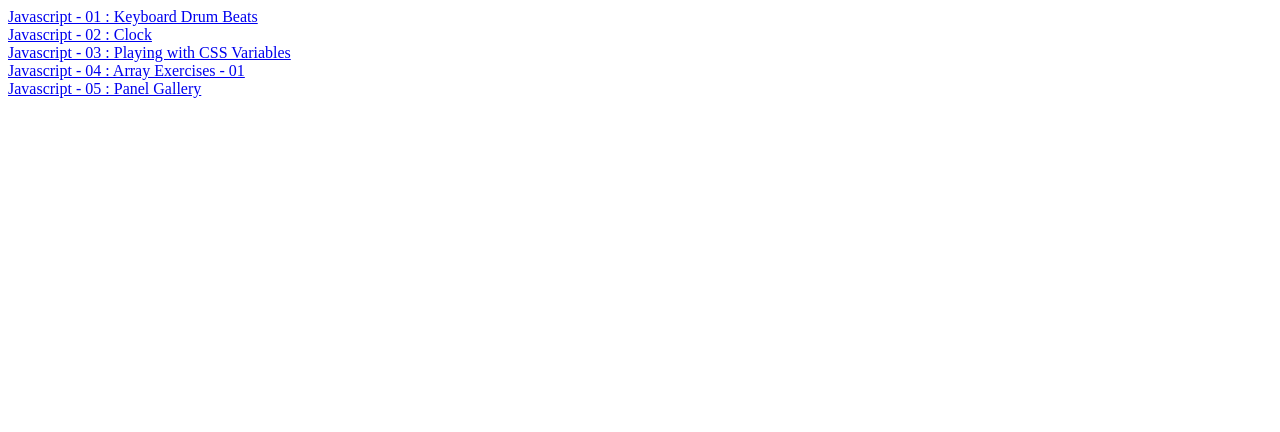
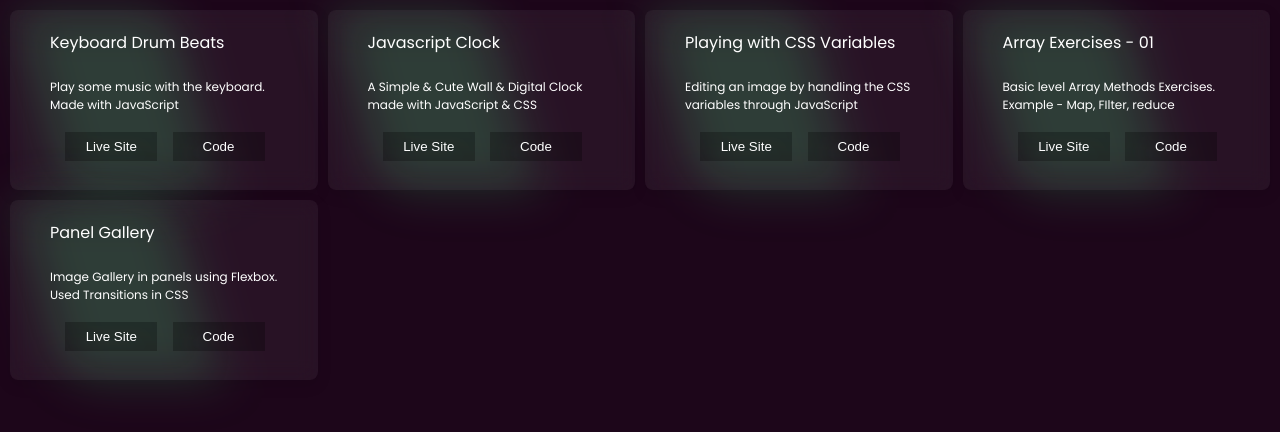
Before and after one commit to Hanu73/JavaScript30, a plain HTML site: page index.html in a window 1280 px wide. Drawn offline with Linux system fonts and the light colour scheme.

Commit message:
Designed a Layout for main HTML Page

```diff
--- a/index.html
+++ b/index.html
@@ -4,29 +4,256 @@
     <meta charset="UTF-8" />
     <meta http-equiv="X-UA-Compatible" content="IE=edge" />
     <meta name="viewport" content="width=device-width, initial-scale=1.0" />
-    <title>Document</title>
+    <title>JavaScript 30 - Small Projects made with JavaScript</title>
+    <style>
+      @import url("https://fonts.googleapis.com/css2?family=Caveat:wght@500&family=Josefin+Sans:wght@500&family=Poppins&display=swap");
+      body {
+        margin: 10px;
+        background: #1d061a;
+      }
+      .container {
+        display: grid;
+        grid-template-columns: repeat(4, 1fr);
+        grid-auto-rows: 180px;
+        column-gap: 10px;
+        row-gap: 10px;
+      }
+      .card {
+        padding: 20px 40px;
+        border-radius: 8px;
+        background: rgba(255, 255, 255, 0.05);
+        backdrop-filter: blur(10px);
+        box-shadow: 0 5px 15px rgb(0 0 0 / 10%);
+        color: #fff;
+        transition: 0.5s;
+        text-decoration: none;
+        font-family: "Caveat", cursive;
+        font-family: "Josefin Sans", sans-serif;
+        font-family: "Poppins", sans-serif;
+      }
+
+      .card span {
+        font-size: 1em;
+      }
+
+      .card .description {
+        margin-top: 10%;
+        font-size: 12px;
+      }
+
+      .card::after {
+        content: "";
+        position: absolute;
+        top: 0;
+        left: 30px;
+        width: 50%;
+        height: 100%;
+        background: rgb(71 255 135 / 18%);
+        border-radius: 8px;
+        transform: skewX(15deg);
+        transition: 0.5s;
+        filter: blur(25px);
+        z-index: -11;
+      }
+
+      .card:hover:after {
+        transform: skewX(0deg);
+        left: 20px;
+        width: calc(100% - 90px);
+      }
+
+      .card:hover {
+        box-shadow: 0 1px 2px 0 rgba(60, 64, 67, 0.3),
+          0 2px 6px 2px rgba(60, 64, 67, 0.15);
+        transition: all 0.5s;
+      }
+
+      .buttons {
+        margin-top: 8%;
+        display: flex;
+        justify-content: space-evenly;
+        flex-grow: 2;
+      }
+
+      .buttons button {
+        margin-left: 1%;
+        cursor: pointer;
+        padding: 3%;
+        min-width: 30px;
+        background: none;
+        width: 92px;
+        color: #fff;
+        border: none;
+        box-shadow: inset -2px 6px 15px 13px rgb(0 0 0 / 26%);
+      }
+
+      @media only screen and (max-width: 499px) {
+        .container {
+          grid-template-columns: 1fr;
+        }
+        .card::after {
+          background: transparent;
+        }
+
+        .buttons button {
+          box-shadow: inset -2px 6px 15px 13px rgb(238 238 238 / 20%);
+        }
+      }
+
+      @media only screen and (max-width: 600px) and (min-width: 500px) {
+        .container {
+          grid-template-columns: repeat(2, 1fr);
+        }
+      }
+
+      @media only screen and (max-width: 800px) and (min-width: 601px) {
+        .container {
+          grid-template-columns: repeat(3, 1fr);
+        }
+      }
+    </style>
   </head>
   <body>
-    <a href="keyboard-drums/index.html"
-      >Javascript - 01 : Keyboard Drum Beats</a
-    >
-    <br />
+    <div class="container">
+      <!-- Project #1 -->
 
-    <a href="clock/index.html">Javascript - 02 : Clock</a>
-    <br />
+      <div class="card">
+        <span class="project-name">Keyboard Drum Beats</span>
 
-    <a href="css-variables/index.html"
-      >Javascript - 03 : Playing with CSS Variables</a
-    >
-    <br />
+        <div class="description">
+          Play some music with the keyboard. Made with JavaScript
+        </div>
 
-    <a
-      href="https://github.com/Hanu73/JavaScript30/blob/main/array-exercises-01/index.html"
-      >Javascript - 04 : Array Exercises - 01</a
-    >
-    <br />
+        <div class="buttons">
+          <button
+            type="button"
+            class="live"
+            onclick="redirectLink('keyboard-drums/index.html')"
+          >
+            Live Site
+          </button>
+          <button
+            type="button"
+            class="code"
+            onclick="redirectLink(`https://github.com/Hanu73/JavaScript30/tree/main/keyboard-drums`)"
+          >
+            Code
+          </button>
+        </div>
+      </div>
 
-    <a href="panel-gallery/index.html">Javascript - 05 : Panel Gallery</a>
-    <br />
+      <!-- Project #2 -->
+
+      <div class="card">
+        <span class="project-name">Javascript Clock</span>
+
+        <div class="description">
+          A Simple & Cute Wall & Digital Clock made with JavaScript & CSS
+        </div>
+
+        <div class="buttons">
+          <button
+            type="button"
+            class="live"
+            onclick="redirectLink('clock/index.html')"
+          >
+            Live Site
+          </button>
+          <button
+            type="button"
+            class="code"
+            onclick="redirectLink(`https://github.com/Hanu73/JavaScript30/tree/main/clock`)"
+          >
+            Code
+          </button>
+        </div>
+      </div>
+
+      <!-- Project #3 -->
+
+      <div class="card">
+        <span class="project-name">Playing with CSS Variables</span>
+
+        <div class="description">
+          Editing an image by handling the CSS variables through JavaScript
+        </div>
+
+        <div class="buttons">
+          <button
+            type="button"
+            class="live"
+            onclick="redirectLink('css-variables/index.html')"
+          >
+            Live Site
+          </button>
+          <button
+            type="button"
+            class="code"
+            onclick="redirectLink(`https://github.com/Hanu73/JavaScript30/tree/main/css-variables`)"
+          >
+            Code
+          </button>
+        </div>
+      </div>
+
+      <!-- Project #4 -->
+
+      <div class="card">
+        <span class="project-name">Array Exercises - 01</span>
+
+        <div class="description">
+          Basic level Array Methods Exercises. Example - Map, FIlter, reduce
+        </div>
+
+        <div class="buttons">
+          <button
+            type="button"
+            class="live"
+            onclick="redirectLink('array-exercises-01/index.html')"
+          >
+            Live Site
+          </button>
+          <button
+            type="button"
+            class="code"
+            onclick="redirectLink(`https://github.com/Hanu73/JavaScript30/blob/main/array-exercises-01/index.html`)"
+          >
+            Code
+          </button>
+        </div>
+      </div>
+
+      <!-- Project #5-->
+
+      <div class="card">
+        <span class="project-name">Panel Gallery</span>
+
+        <div class="description">
+          Image Gallery in panels using Flexbox. Used Transitions in CSS
+        </div>
+
+        <div class="buttons">
+          <button
+            type="button"
+            class="live"
+            onclick="redirectLink('panel-gallery/index.html')"
+          >
+            Live Site
+          </button>
+          <button
+            type="button"
+            class="code"
+            onclick="redirectLink(`https://github.com/Hanu73/JavaScript30/tree/main/panel-gallery`)"
+          >
+            Code
+          </button>
+        </div>
+      </div>
+    </div>
   </body>
+  <script>
+    function redirectLink(url) {
+      window.open(url, "_blank");
+    }
+  </script>
 </html>
```
Also changed, not shown: screenshots/JS1.PNG (added), screenshots/JS2.PNG (added), screenshots/JS3.PNG (added), 1 other file.
